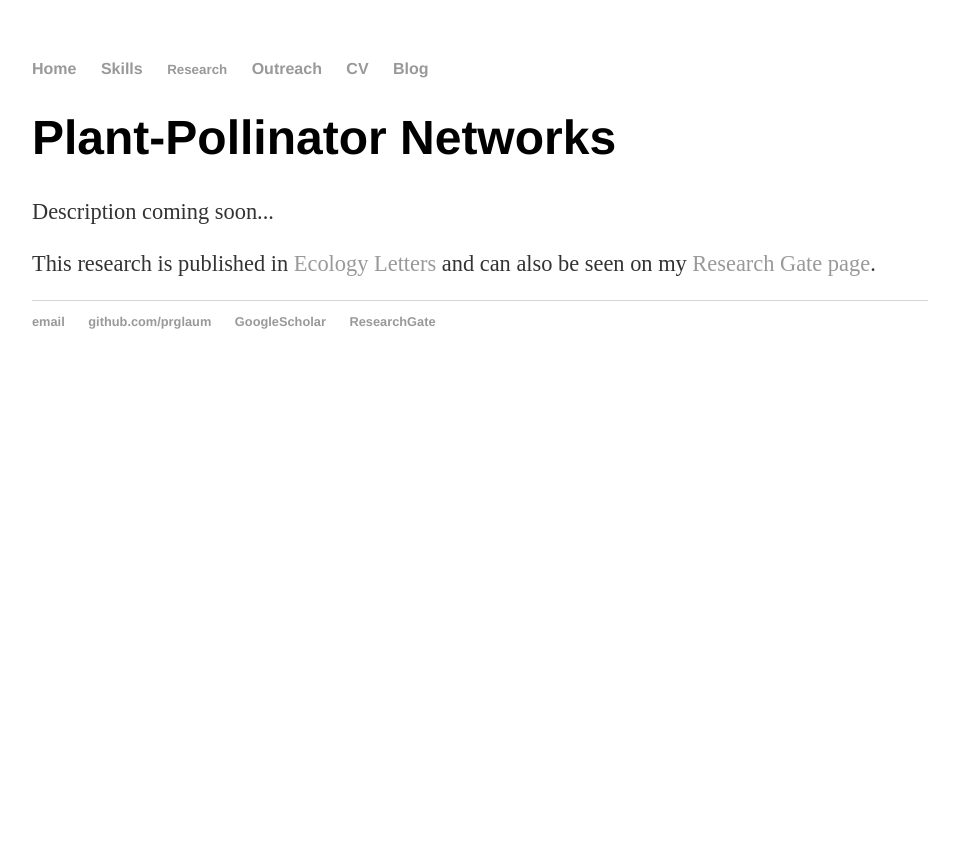
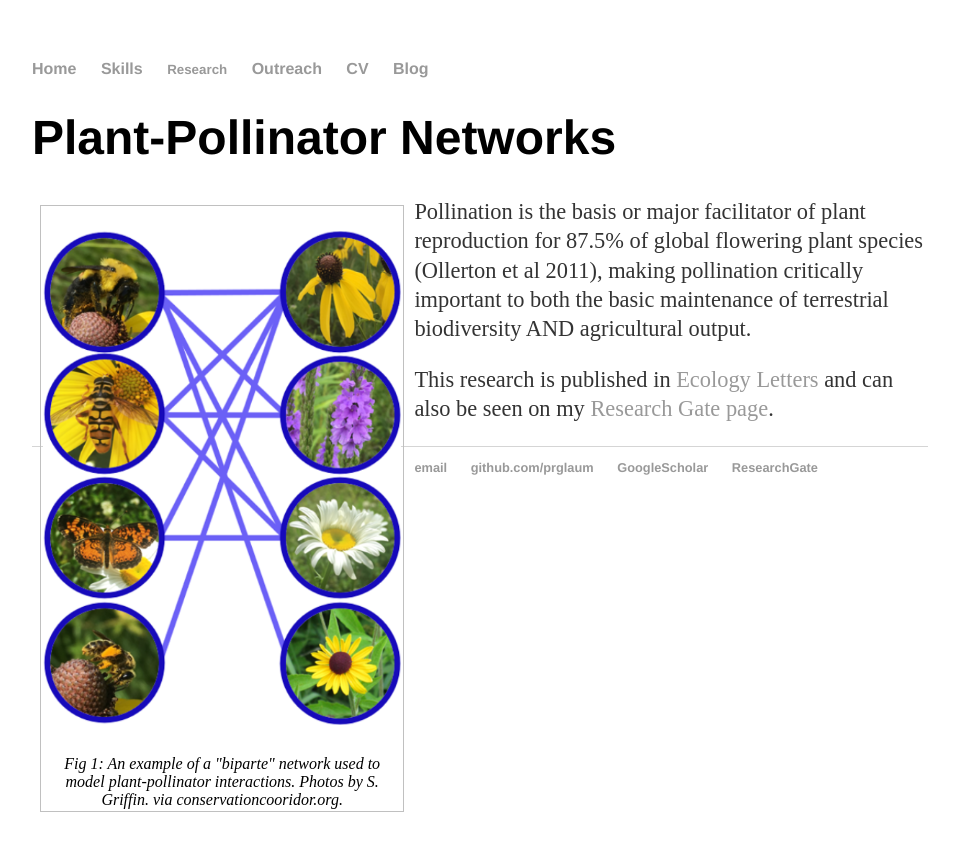
Before and after one commit to prglaum/prglaum.github.io, a Jekyll site: the page built from research/pollination/index.html, in a window 1280 px wide. Shown: the top 851 px of the page, without its empty margins (160-1119 px from the left). Built offline with Jekyll 4.4.1, drawn with Linux system fonts in a browser that asks for light colours.

Commit message:
Update index.html

```diff
--- a/research/pollination/index.html
+++ b/research/pollination/index.html
@@ -4,7 +4,15 @@ title: Pollination Networks
 ---
 <div class="blurb">
 	<h1>Plant-Pollinator Networks </h1>
-	<p>Description coming soon... </p>
 </div><!-- /.blurb -->
 
+<figure40 class="float-img-left">
+		<p><img class=scaled src="{{site.url}}/docs/assets/images/pollNetwork.PNG" alt="exampleNetwork">
+		<figcaption>Fig 1: An example of a "biparte" network used to model plant-pollinator interactions. Photos by S. Griffin. via conservationcooridor.org.</figcaption>
+</figure40>
+
+<p>Pollination is the basis or major facilitator of plant reproduction for 87.5% of global flowering plant species (Ollerton et al 2011), making pollination critically important to both the
+	basic maintenance of terrestrial biodiversity AND agricultural output.
+
+</p>
 <p> This research is published in <a href="https://onlinelibrary.wiley.com/doi/abs/10.1111/ele.13884">Ecology Letters</a> and can also be seen on my <a href="https://www.researchgate.net/profile/Paul-Glaum">Research Gate page</a>.
```
